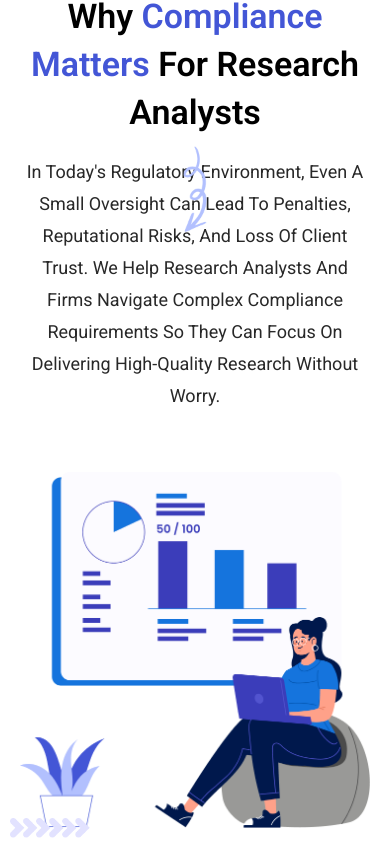
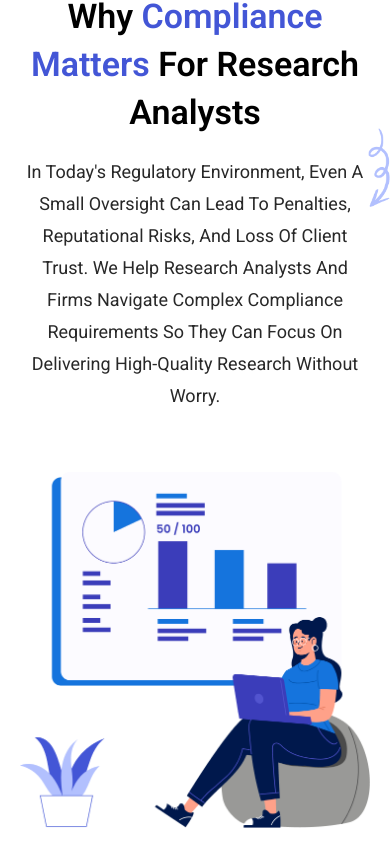
Before and after one commit to vaibhav-pruthi/-Figma-Compliance-, a website built with Vite: page index.html in a window 390 px wide. Shown: the part 1180-2024 px from the top of the page. Built offline with nearby package versions, Linux system fonts and the light colour scheme.

Commit message:
Fix Section 2 curly arrow positioning, remove duplicate chevrons, and align design per user screenshots

```diff
--- a/css/styles.css
+++ b/css/styles.css
@@ -442,15 +442,6 @@ button {
   object-fit: contain;
 }
 
-.hero__decoration-chevron {
-  position: absolute;
-  top: -20px;
-  left: -20px;
-  width: 138px;
-  height: auto;
-  z-index: 3;
-  pointer-events: none;
-}
 
 /* ==========================================================================
    Compliance Section
@@ -482,15 +473,15 @@ button {
   line-height: 70px;
   color: var(--color-text);
   position: relative;
+  display: inline-block;
 }
 
 .compliance__title-arrow {
   position: absolute;
-  left: 48%;
-  top: 80%;
+  right: -30px;
+  top: 95%;
   width: 36px;
-  height: 129px;
-  transform: translateX(-50%);
+  height: auto;
   pointer-events: none;
   z-index: 10;
 }
@@ -517,22 +508,30 @@ button {
   align-items: center;
 }
 
+.compliance__illustration-wrapper {
+  position: relative;
+  width: fit-content;
+  max-width: 100%;
+  margin: 0 auto;
+  display: block;
+}
+
 .compliance__illustration-img {
+  display: block;
   width: 100%;
   height: auto;
   max-width: 100%;
-  object-fit: contain;
 }
 
-.compliance__illustration-chevron {
+.compliance__illustration-chevrons {
   position: absolute;
-  bottom: -20px;
-  left: -20px;
-  width: 138px;
+  left: -10%;
+  bottom: -10%;
+  width: 19.49%;
   height: auto;
-  z-index: 3;
   pointer-events: none;
 }
+
 
 .compliance__cards {
   display: flex;
@@ -632,28 +631,17 @@ button {
   }
 
   .compliance__title-arrow {
-    display: block;
     width: 28px;
-    height: auto;
-    left: 48%;
-    top: 75%;
+    right: -25px;
+    top: 95%;
   }
 
   .compliance__body {
     gap: 40px;
   }
 
-  .hero__decoration-chevron {
-    width: 100px;
-    top: -10px;
-    left: -10px;
-  }
 
-  .compliance__illustration-chevron {
-    width: 100px;
-    bottom: -10px;
-    left: -10px;
-  }
+
 
   .hero__bg-blur {
     width: 500px;
@@ -743,9 +731,7 @@ button {
     margin: 0 auto;
   }
 
-  .hero__decoration-chevron {
-    display: none; /* Hide decoration on small screens to prevent overflows */
-  }
+
 
   .compliance {
     padding: 60px 0;
@@ -772,21 +758,11 @@ button {
     margin: 0 auto;
   }
 
-  .compliance__illustration-chevron {
-    display: block;
-    width: 80px;
-    bottom: -10px;
-    left: -10px;
-  }
 
   .compliance__title-arrow {
-    display: block;
-    width: 24px;
-    height: auto;
-    left: 50%;
-    top: 100%;
-    margin-top: 10px;
-    transform: translateX(-50%);
+    width: 22px;
+    right: -20px;
+    top: 95%;
   }
 
   .feature-card {
--- a/index.html
+++ b/index.html
@@ -120,7 +120,6 @@
         </div>
 
         <div class="hero__visual">
-          <img src="assets/images/Vector1.png" alt="" class="hero__decoration-chevron">
           <img src="assets/images/Banner Image.png" alt="Simplifying Compliance" class="hero__banner-img">
         </div>
       </div>
@@ -141,8 +140,10 @@
 
         <div class="compliance__body">
           <div class="compliance__illustration" aria-hidden="true">
-            <img src="assets/images/Section2-Image.png" alt="Compliance dashboard" class="compliance__illustration-img">
-            <img src="assets/images/Vector1.png" alt="" class="compliance__illustration-chevron">
+            <div class="compliance__illustration-wrapper">
+              <img src="assets/images/Section2-Image.png" alt="Compliance dashboard" class="compliance__illustration-img">
+              <img src="assets/images/Vector1.png" alt="" class="compliance__illustration-chevrons">
+            </div>
           </div>
 
           <div class="compliance__cards">
```
